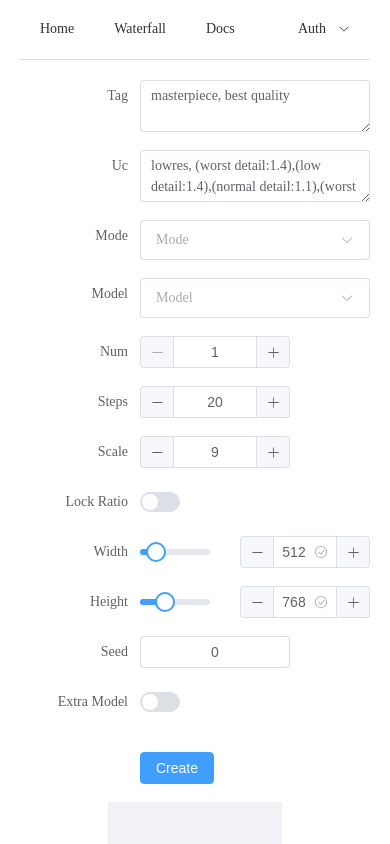
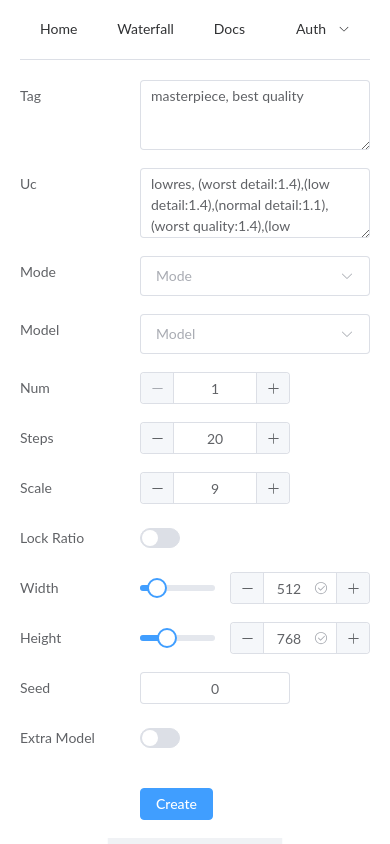
Before and after one commit to zijiren233/Creation-AI-Web, a Vue app: page / in a window 390 px wide. Shown: the top 844 px of the page. Built offline with nearby package versions, Linux system fonts and the light colour scheme.

Commit message:
style_update

```diff
--- a/index.html
+++ b/index.html
@@ -1,13 +1,17 @@
 <!DOCTYPE html>
 <html lang="en">
-  <head>
+
+<head>
     <meta charset="UTF-8">
     <link rel="icon" href="/favicon.ico">
     <meta name="viewport" content="width=device-width, initial-scale=1.0">
     <title>Creation AI</title>
-  </head>
-  <body>
+    <script src="https://cdnjs.cloudflare.com/ajax/libs/smoothscroll/1.4.10/SmoothScroll.min.js" integrity="sha256-huW7yWl7tNfP7lGk46XE+Sp0nCotjzYodhVKlwaNeco=" crossorigin="anonymous"></script>
+</head>
+
+<body>
     <div id="app"></div>
     <script type="module" src="/src/main.ts"></script>
-  </body>
+</body>
+
 </html>
--- a/src/assets/reset.css
+++ b/src/assets/reset.css
@@ -3,87 +3,81 @@
    License: none (public domain)
 */
 
-html,
-body,
-div,
-span,
-applet,
-object,
-iframe,
-h1,
-h2,
-h3,
-h4,
-h5,
-h6,
-p,
-blockquote,
-pre,
-a,
-abbr,
-acronym,
-address,
-big,
-cite,
-code,
-del,
-dfn,
-em,
-img,
-ins,
-kbd,
-q,
-s,
-samp,
-small,
-strike,
-strong,
-sub,
-sup,
-tt,
-var,
-b,
-u,
-i,
-center,
-dl,
-dt,
-dd,
-ol,
-ul,
-li,
-fieldset,
-form,
+    body {
+        font-family: 'Lato', sans-serif;
+        line-height: 1;
+    }
+
     label,
-legend,
-table,
-caption,
-tbody,
-tfoot,
-thead,
-tr,
-th,
-td,
-article,
-aside,
-canvas,
-details,
-embed,
-figure,
-figcaption,
-footer,
-header,
-hgroup,
-menu,
-nav,
-output,
-ruby,
-section,
-summary,
-time,
-mark,
-audio,
-video {
+    .el-form-item>div {
+        width: 120px;
+    }
+
+    .flex-grow {
+        flex-grow: 1;
+        min-width: 6px;
+    }
+
+    textarea {
+        min-height: 31px;
+        height: 70px;
+    }
+
+    .el-slider__runway.show-input {
+        margin-right: 15px;
+        width: auto;
+    }
+
+    .el-slider__input {
+        flex-shrink: 0;
+        width: 140px;
+    }
+
+    .demo-image {
+        display: flex;
+        justify-content: center;
+        flex-wrap: wrap;
+    }
+
+    @media (max-width: 425px) {
+        label,
+        .el-form-item>div {
+            width: 86px;
+        }
+        .el-form-item__label {
+            justify-content: flex-start;
+        }
+        [class*=el-col-].is-guttered {
+            display: flex;
+            flex-direction: column-reverse;
+        }
+    }
+
+    @media(max-width: 375px) {
+        .el-menu-item {
+            padding: 0 10px;
+        }
+    }
+
+    @media(max-width: 330px) {
+        .el-slider__runway.show-input {
+            display: none;
+        }
+    }
+
+    @media(max-width: 315px) {
+        .el-menu-item {
+            padding: 0 6px;
+        }
+        .el-sub-menu__title {
+            padding: 0 10px;
+            padding-right: calc(30px + 7px);
+        }
+    }
+    /*   R E S E T   */
+    /* you can use this */
+
+    * {
         margin: 0;
         padding: 0;
         border: 0;
@@ -91,8 +85,8 @@ video {
         font: inherit;
         vertical-align: baseline;
     }
+    /* "*" - all tags html */
 
-/* HTML5 display-role reset for older browsers */
     article,
     aside,
     details,
@@ -105,10 +99,6 @@ menu,
     nav,
     section {
         display: block;
-}
-
-body {
-  line-height: 1;
     }
 
     ol,
```
Lines whose indentation alone changed are shown as unchanged.
